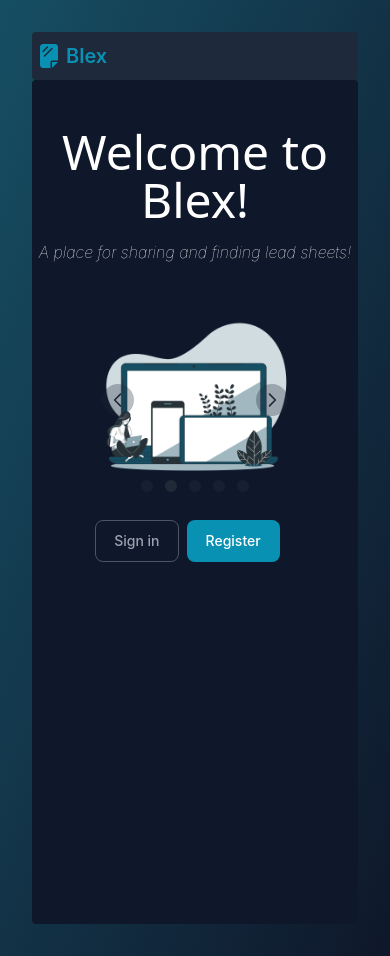
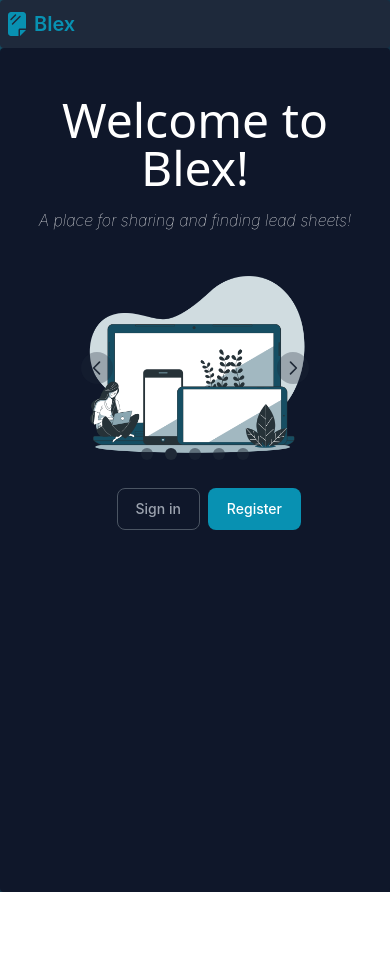
Before and after one commit to sifterstudios/blex, a React (Vite) app in the folder app/: page / in a window 390 px wide. After the commit the page ends 892 px from the top, so only its background shows below. Built offline with nearby package versions, Linux system fonts and the light colour scheme; no server answers.

Commit message:
remove background on mobile

```diff
--- a/app/src/components/App/App.css
+++ b/app/src/components/App/App.css
@@ -39,3 +39,8 @@
 .read-the-docs {
     color: #888;
 }
+@media screen and (max-width: 768px) {
+    #root {
+        padding: 0;
+    }
+}
```
